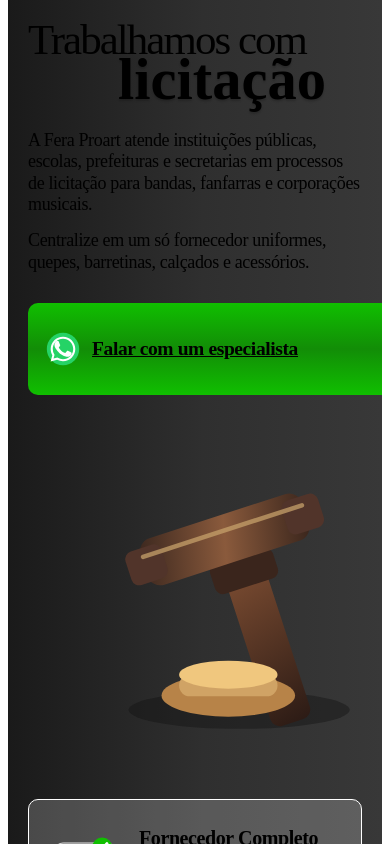
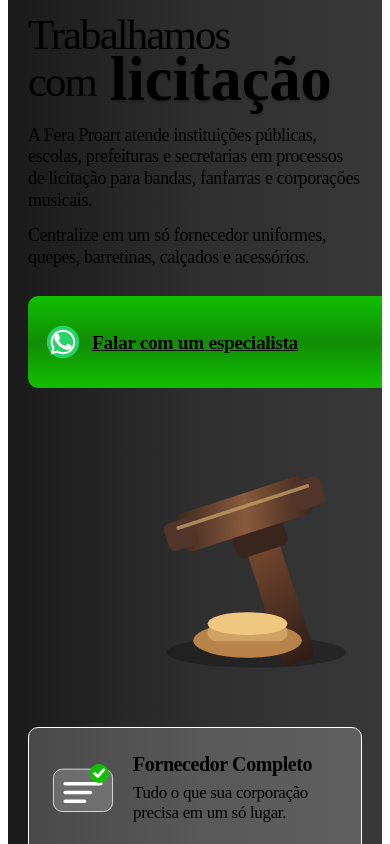
Before and after one commit to leobrasil777-lang/FeraProart-Website, a React (Vite) app: page / in a window 390 px wide. Shown: the part 2340-3184 px from the top of the page. Built offline with nearby package versions, Linux system fonts and the light colour scheme; the HTML template or start-up script is replaced by a standard one.

Commit message:
Ajusta seção de licitação da home

```diff
--- a/src/components/HomeBiddingSection/HomeBiddingSection.css
+++ b/src/components/HomeBiddingSection/HomeBiddingSection.css
@@ -1,7 +1,7 @@
 .home-bidding-section {
   position: relative;
   overflow: hidden;
-  min-height: 1020px;
+  min-height: 780px;
   background: linear-gradient(90deg, #1a1a1a 0%, #2f2f2f 52%, #383838 100%);
   color: var(--color-white);
 }
@@ -9,53 +9,62 @@
 .home-bidding-section__container {
   position: relative;
   display: grid;
-  min-height: 1020px;
-  grid-template-columns: minmax(0, 560px) minmax(0, 1fr);
-  grid-template-rows: auto auto;
-  column-gap: 18px;
-  padding-top: 192px;
+  min-height: 780px;
+  grid-template-columns: minmax(0, 548px) minmax(0, 1fr);
+  grid-template-rows: 1fr auto;
+  column-gap: 24px;
+  padding-top: 104px;
+  padding-bottom: 78px;
 }
 
 .home-bidding-section__copy {
   position: relative;
   z-index: 2;
+  align-self: start;
 }
 
 .home-bidding-section__title {
   display: flex;
   position: relative;
-  width: min(100%, 535px);
-  min-height: 143px;
+  width: min(100%, 560px);
   flex-direction: column;
-  margin: 0 0 22px;
+  margin: 0 0 18px;
   color: var(--color-white);
 }
 
+.home-bidding-section__title-line {
+  display: flex;
+  align-items: baseline;
+  gap: clamp(14px, 1.7vw, 24px);
+  white-space: nowrap;
+}
+
 .home-bidding-section__title-main {
-  font-size: clamp(58px, 5.67vw, 75px);
+  font-size: clamp(54px, 5.15vw, 72px);
   font-weight: 500;
   letter-spacing: -0.055em;
-  line-height: 0.99;
+  line-height: 0.95;
 }
 
 .home-bidding-section__title-script {
-  align-self: flex-end;
-  margin-top: -17px;
-  font-size: clamp(86px, 7.9vw, 104px);
-  line-height: 0.8;
+  display: inline-block;
+  margin-left: 2px;
+  font-size: clamp(82px, 7.3vw, 102px);
+  line-height: 0.62;
+  transform: translateY(0.08em);
   text-shadow: 0 2px 2px rgba(0, 0, 0, 0.18);
 }
 
 .home-bidding-section__description {
   display: grid;
-  max-width: 523px;
-  gap: 17px;
-  margin-bottom: 69px;
+  max-width: 520px;
+  gap: 14px;
+  margin-bottom: 38px;
   color: var(--color-white);
-  font-size: 21px;
+  font-size: clamp(18px, 1.55vw, 21px);
   font-weight: 400;
   letter-spacing: -0.02em;
-  line-height: 1.13;
+  line-height: 1.16;
 }
 
 .home-bidding-section__description p {
@@ -64,16 +73,17 @@
 
 .home-bidding-section__cta {
   display: inline-flex;
-  width: 426px;
-  min-height: 73px;
+  width: min(100%, 426px);
+  min-height: 70px;
   align-items: center;
   justify-content: flex-start;
   gap: 17px;
   border-radius: 10px;
+  margin-bottom: 50px;
   padding: 14px 28px;
   background: linear-gradient(180deg, rgb(16, 191, 0) 0%, rgb(18, 141, 7) 50%, rgb(16, 191, 0) 100%);
   color: var(--color-white);
-  font-size: 24px;
+  font-size: clamp(20px, 1.75vw, 24px);
   font-weight: 700;
   letter-spacing: -0.02em;
   line-height: 1;
@@ -99,18 +109,18 @@
 
 .home-bidding-section__image-wrap {
   position: absolute;
-  top: 71px;
-  right: -214px;
+  top: 54px;
+  right: -132px;
   z-index: 1;
-  width: 873px;
-  height: 744px;
+  width: min(56vw, 690px);
+  height: 560px;
   pointer-events: none;
 }
 
 .home-bidding-section__image {
   width: 100%;
   height: 100%;
-  object-fit: cover;
+  object-fit: contain;
   object-position: right center;
 }
 
@@ -118,36 +128,35 @@
   position: relative;
   z-index: 3;
   display: grid;
-  min-height: 168px;
+  min-height: 142px;
   grid-column: 1 / -1;
   grid-template-columns: repeat(3, minmax(0, 1fr));
-  gap: 22px;
+  gap: 20px;
   align-self: end;
-  margin-bottom: 175px;
   border: 1px solid rgba(255, 255, 255, 1);
   border-radius: 10px;
-  padding: 39px 37px;
+  padding: 28px 32px;
   background: rgba(255, 255, 255, 0.2);
 }
 
 .bidding-benefit {
   display: flex;
   align-items: center;
-  gap: 22px;
+  gap: 18px;
   min-width: 0;
 }
 
 .bidding-benefit__image {
-  width: 90px;
-  height: 89px;
+  width: 76px;
+  height: 76px;
   flex: 0 0 auto;
   object-fit: contain;
 }
 
 .bidding-benefit__content h3 {
-  margin: 0 0 10px;
+  margin: 0 0 8px;
   color: var(--color-white);
-  font-size: 22px;
+  font-size: clamp(19px, 1.6vw, 22px);
   font-weight: 600;
   letter-spacing: -0.02em;
   line-height: 1.05;
@@ -156,7 +165,7 @@
 .bidding-benefit__content p {
   margin: 0;
   color: var(--color-white);
-  font-size: 18px;
+  font-size: clamp(16px, 1.35vw, 18px);
   font-weight: 400;
   letter-spacing: -0.02em;
   line-height: 1.18;
@@ -165,22 +174,46 @@
 @media (max-width: 75rem) {
   .home-bidding-section,
   .home-bidding-section__container {
-    min-height: 900px;
+    min-height: 700px;
   }
 
   .home-bidding-section__container {
-    padding-top: 150px;
+    grid-template-columns: minmax(0, 500px) minmax(0, 1fr);
+    padding-top: 82px;
+    padding-bottom: 58px;
+  }
+
+  .home-bidding-section__title-main {
+    font-size: clamp(50px, 5vw, 62px);
+  }
+
+  .home-bidding-section__title-script {
+    font-size: clamp(76px, 7vw, 90px);
+  }
+
+  .home-bidding-section__description {
+    margin-bottom: 28px;
+  }
+
+  .home-bidding-section__cta {
+    min-height: 66px;
+    margin-bottom: 46px;
   }
 
   .home-bidding-section__image-wrap {
-    right: -310px;
-    width: 760px;
-    height: 650px;
+    top: 56px;
+    right: -178px;
+    width: min(60vw, 620px);
+    height: 500px;
   }
 
   .home-bidding-section__benefits {
-    margin-bottom: 96px;
-    padding-inline: 28px;
+    padding: 24px 26px;
+  }
+
+  .bidding-benefit__image {
+    width: 68px;
+    height: 68px;
   }
 }
 
@@ -191,24 +224,28 @@
   }
 
   .home-bidding-section {
-    padding-block: 76px;
+    padding-block: 68px;
   }
 
   .home-bidding-section__container {
     display: flex;
     flex-direction: column;
-    gap: 34px;
+    gap: 30px;
     padding-top: 0;
+    padding-bottom: 0;
   }
 
   .home-bidding-section__title {
-    min-height: 0;
-    margin-bottom: 26px;
+    margin-bottom: 22px;
   }
 
   .home-bidding-section__description {
     max-width: 100%;
-    margin-bottom: 30px;
+    margin-bottom: 28px;
+  }
+
+  .home-bidding-section__cta {
+    margin-bottom: 6px;
   }
 
   .home-bidding-section__image-wrap {
@@ -216,8 +253,8 @@
     top: auto;
     right: auto;
     order: 2;
-    width: min(100%, 720px);
-    height: 440px;
+    width: min(100%, 620px);
+    height: clamp(280px, 54vw, 390px);
     margin-inline: auto;
   }
 
@@ -225,17 +262,21 @@
     order: 3;
     grid-template-columns: 1fr;
     margin-bottom: 0;
-    padding: 32px 28px;
+    padding: 30px 28px;
   }
 }
 
 @media (max-width: 36rem) {
   .home-bidding-section {
-    padding-block: 58px;
+    padding-block: 54px;
   }
 
   .home-bidding-section__container {
     width: calc(100% - 40px);
+  }
+
+  .home-bidding-section__title-line {
+    gap: 12px;
   }
 
   .home-bidding-section__title-main {
@@ -244,10 +285,8 @@
   }
 
   .home-bidding-section__title-script {
-    align-self: flex-start;
-    margin-top: -5px;
-    padding-left: 90px;
-    font-size: clamp(48px, 15vw, 60px);
+    font-size: clamp(54px, 16vw, 66px);
+    transform: translateY(0.06em);
   }
 
   .home-bidding-section__description {
@@ -270,24 +309,24 @@
   }
 
   .home-bidding-section__image-wrap {
-    height: clamp(320px, 86vw, 440px);
-    width: calc(100% + 44px);
-    margin-inline: -22px;
+    height: clamp(250px, 70vw, 340px);
+    width: calc(100% + 24px);
+    margin-inline: -12px;
   }
 
   .home-bidding-section__benefits {
-    gap: 26px;
-    padding: 28px 20px;
+    gap: 24px;
+    padding: 26px 20px;
   }
 
   .bidding-benefit {
     align-items: flex-start;
-    gap: 18px;
+    gap: 16px;
   }
 
   .bidding-benefit__image {
-    width: 72px;
-    height: 72px;
+    width: 68px;
+    height: 68px;
   }
 
   .bidding-benefit__content h3 {
--- a/src/components/HomeBiddingSection/HomeBiddingSection.tsx
+++ b/src/components/HomeBiddingSection/HomeBiddingSection.tsx
@@ -50,8 +50,11 @@ function HomeBiddingSection() {
       <Container className="home-bidding-section__container">
         <div className="home-bidding-section__copy">
           <h2 id="home-bidding-title" className="home-bidding-section__title">
-            <span className="home-bidding-section__title-main">Trabalhamos com</span>
-            <span className="home-bidding-section__title-script highlight-font">licitação</span>
+            <span className="home-bidding-section__title-main">Trabalhamos</span>
+            <span className="home-bidding-section__title-line">
+              <span className="home-bidding-section__title-main">com</span>
+              <span className="home-bidding-section__title-script highlight-font">licitação</span>
+            </span>
           </h2>
 
           <div className="home-bidding-section__description">
```
